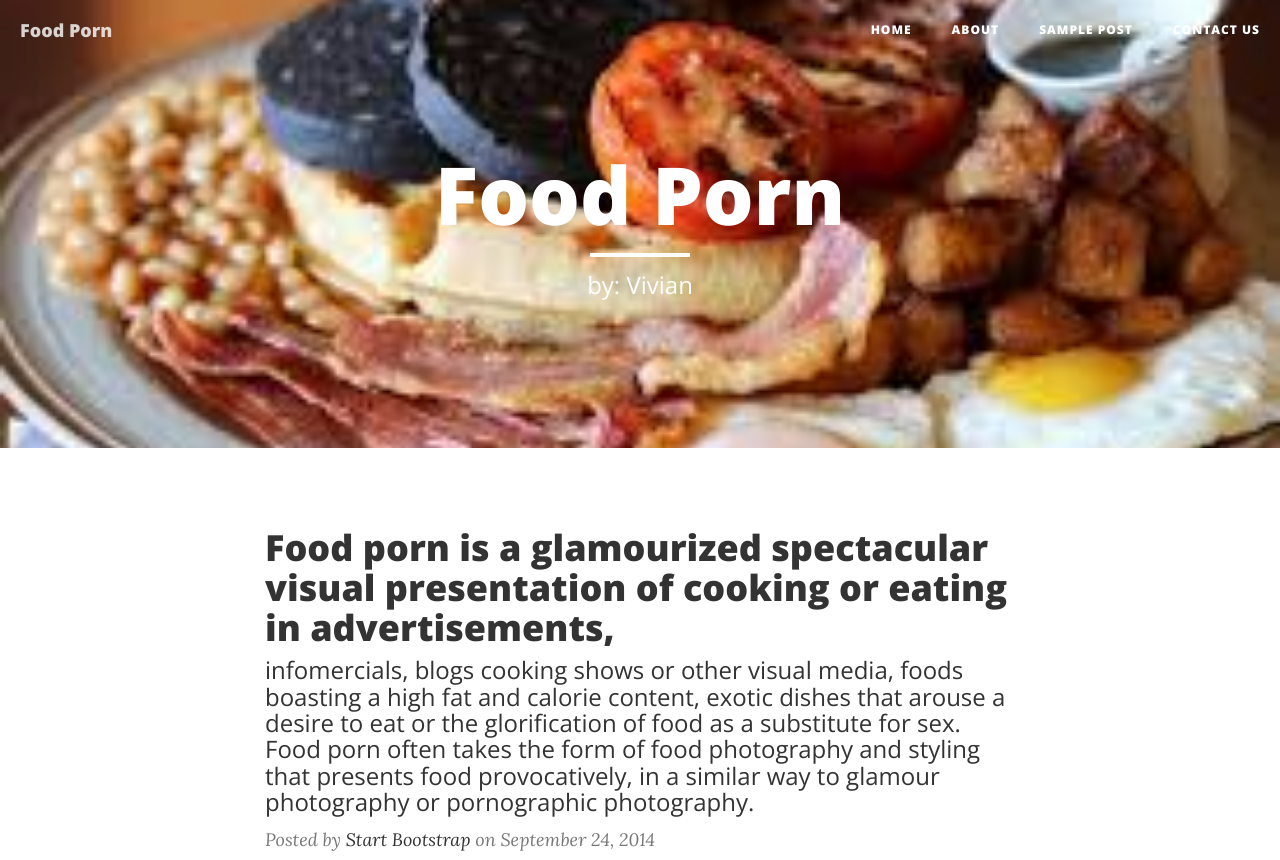
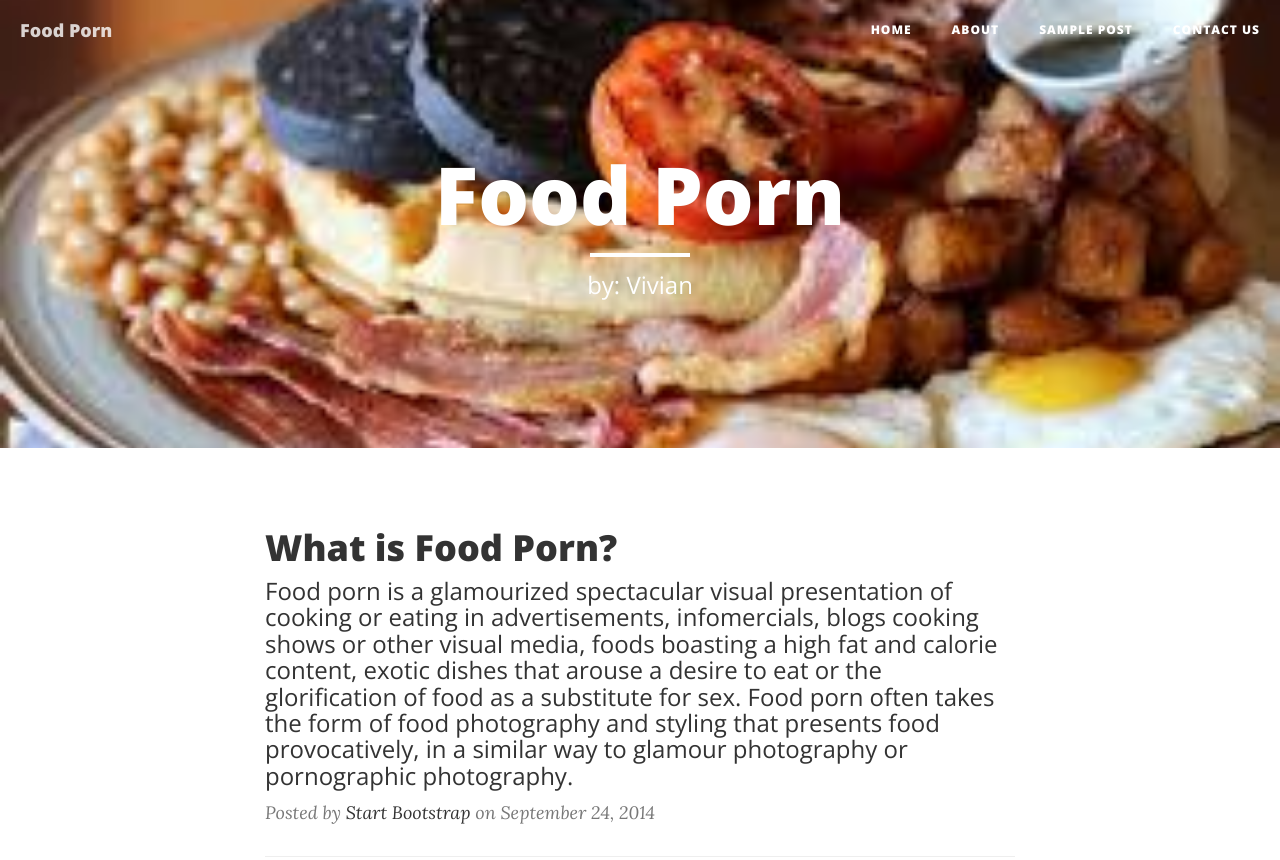
Before and after one commit to cadiayvivian11/blog2cleanblog-food-porn-.github.io, a website: page index.html in a window 1280 px wide. Shown: the top 860 px of the page. Drawn offline with nearby package versions, Linux system fonts and the light colour scheme.

Commit message:
Update index.html

```diff
--- a/index.html
+++ b/index.html
@@ -90,10 +90,10 @@
                 <div class="post-preview">
                     <a href="post.html">
                         <h2 class="post-title">
-                            Food porn is a glamourized spectacular visual presentation of cooking or eating in advertisements,
+                           What is Food Porn?
                         </h2>
                         <h3 class="post-subtitle">
-                             infomercials, blogs cooking shows or other visual media, foods boasting a high fat and calorie content, exotic dishes that arouse a desire to eat or the glorification of food as a substitute for sex. Food porn often takes the form of food photography and styling that presents food provocatively, in a similar way to glamour photography or pornographic photography.
+                            Food porn is a glamourized spectacular visual presentation of cooking or eating in advertisements, infomercials, blogs cooking shows or other visual media, foods boasting a high fat and calorie content, exotic dishes that arouse a desire to eat or the glorification of food as a substitute for sex. Food porn often takes the form of food photography and styling that presents food provocatively, in a similar way to glamour photography or pornographic photography.
                         </h3>
                     </a>
                     <p class="post-meta">Posted by <a href="#">Start Bootstrap</a> on September 24, 2014</p>
```
